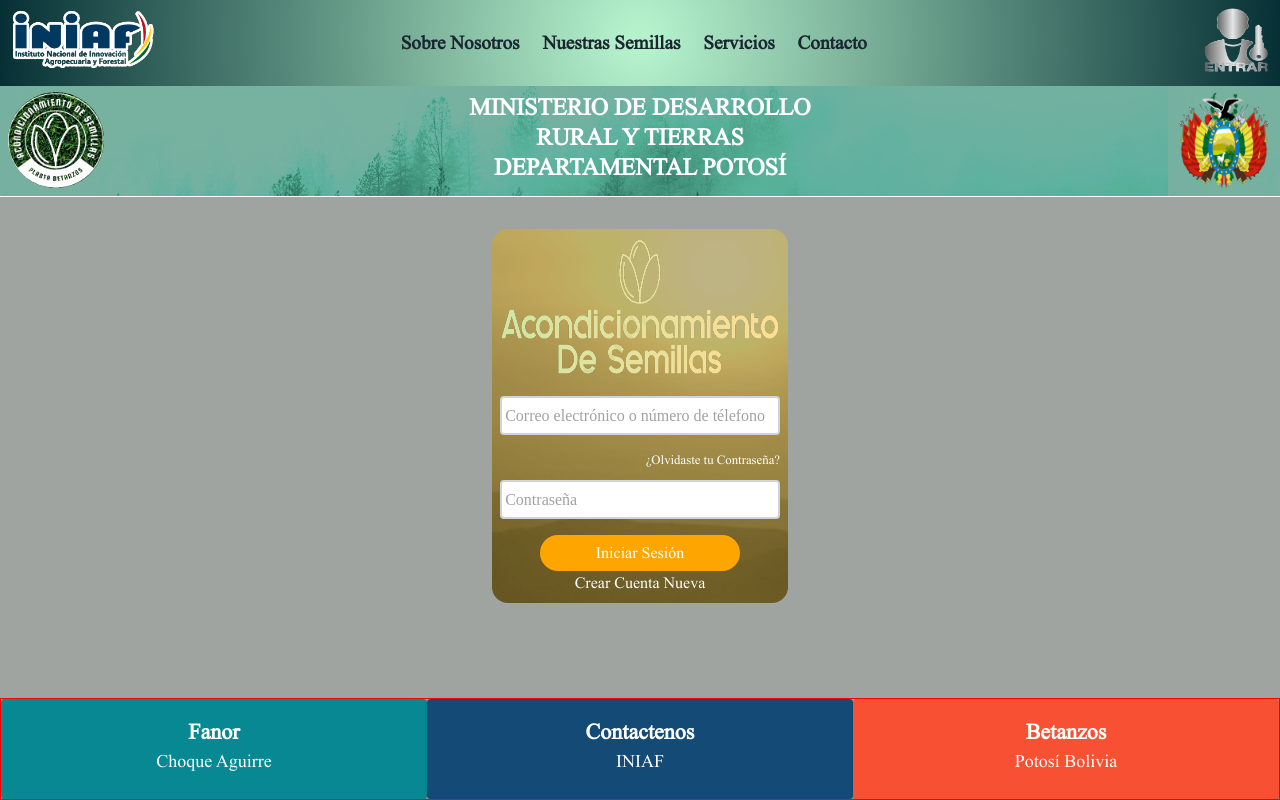
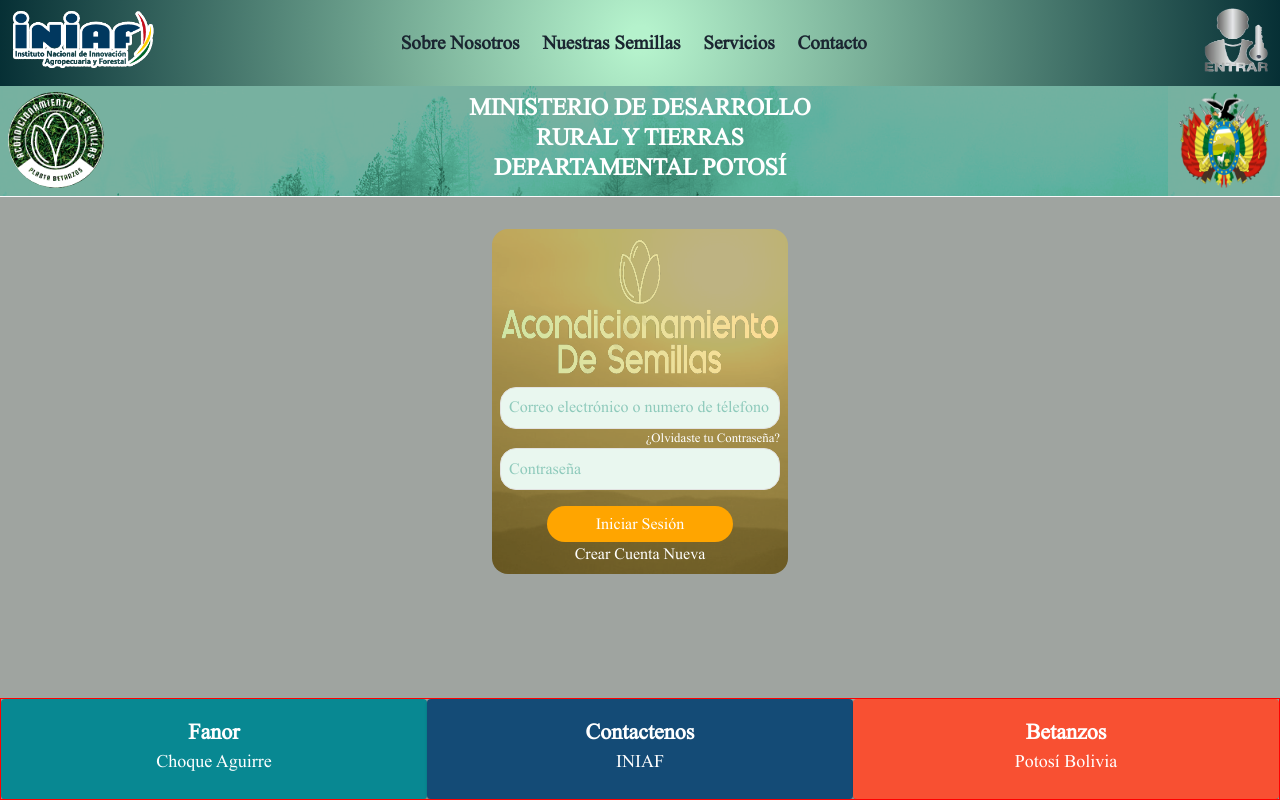
Before and after one commit to FANOR1945/Material-Ui1924, a React (Create React App) app: page /sign-in in a window 1280 px wide. Built offline with nearby package versions, Linux system fonts and the light colour scheme.

Commit message:
create drawer navigation of landign pages

```diff
--- a/src/components/Global/MyButton/my_button.styles.js
+++ b/src/components/Global/MyButton/my_button.styles.js
@@ -4,7 +4,10 @@ export const useStyles = makeStyles({
   root: {
     background: (props) => props.color,
 
-    boxShadow: (props) => props.color,
+    boxShadow: (props) => props.font,
     color: (props) => props.font,
+    "&:hover": {
+      background: (props) => props.hover,
+    },
   },
 });
--- a/src/components/Global/MyTextField/index.jsx
+++ b/src/components/Global/MyTextField/index.jsx
@@ -20,7 +20,6 @@ const MyTextField = ({ children, className, ...props }) => {
         {" "}
         {children}
       </TextField>
-      ;
     </>
   );
 };
--- a/src/components/LandingPages/MenuNavigation/index.jsx
+++ b/src/components/LandingPages/MenuNavigation/index.jsx
@@ -1,56 +1,72 @@
 import React from "react";
 
 import { List, ListItem, Typography, Button, Link } from "@material-ui/core";
-
+import MyButton from "../../Global/MyButton";
 import { useStyles } from "./menu_navigation";
 
 const MenuNavigation = () => {
   const classes = useStyles();
   return (
     <List className={classes.root}>
-      <ListItem>
-        <Link href="/">
-          <Button>
-            <Typography>INGRESA5R</Typography>
-          </Button>
-        </Link>
-      </ListItem>
-      <ListItem>
-        <Link href="/sign-in">
-          <Button>
-            <Typography>INGRESAR</Typography>
-          </Button>
-        </Link>
-      </ListItem>
-      <ListItem>
-        <Link href="/seeds-ours">
-          <Button>
-            <Typography>Nuestras Semillas</Typography>
-          </Button>
-        </Link>
-      </ListItem>
-      <ListItem>
-        <Link href="/about-us">
-          <Button>
-            <Typography>Sobre Nosotros</Typography>
-          </Button>
-        </Link>
-      </ListItem>
-
-      <ListItem>
-        <Link href="/services-ours">
-          <Button>
-            <Typography>Servicios</Typography>
-          </Button>
-        </Link>
-      </ListItem>
-      <ListItem>
-        <Link href="/contact-us">
-          <Button>
-            <Typography>Contactos</Typography>
-          </Button>
-        </Link>
-      </ListItem>
+      <Link href="/" underline="none">
+        <MyButton
+          color="#212F3C"
+          font="#EBF5FB"
+          hover="#2C3E50"
+          className={classes.button_nav}
+        >
+          <Typography className={classes.typography}>PRINCIPAL</Typography>
+        </MyButton>
+      </Link>
+      <Link href="/sign-in" underline="none">
+        <MyButton
+          href="/sign-in"
+          color="#212F3C"
+          font="#EBF5FB"
+          hover="#2C3E50"
+          className={classes.button_nav}
+        >
+          <Typography className={classes.typography}>INGRESAR</Typography>
+        </MyButton>{" "}
+      </Link>
+      <MyButton
+        href="/sees-ours"
+        color="#212F3C"
+        font="#EBF5FB"
+        hover="#2C3E50"
+        className={classes.button_nav}
+      >
+        <Typography className={classes.typography}>SOBRE NOSOTROS</Typography>
+      </MyButton>
+      <MyButton
+        href="/seeds-ours"
+        color="#212F3C"
+        font="#EBF5FB"
+        hover="#2C3E50"
+        className={classes.button_nav}
+      >
+        <Typography className={classes.typography}>
+          NUESTRAS SEMILLAS
+        </Typography>
+      </MyButton>
+      <MyButton
+        href="/services-ours"
+        color="#212F3C"
+        font="#EBF5FB"
+        hover="#2C3E50"
+        className={classes.button_nav}
+      >
+        <Typography className={classes.typography}>SERVICIOS</Typography>
+      </MyButton>
+      <MyButton
+        href="/contact-us"
+        color="#212F3C"
+        font="#EBF5FB"
+        hover="#2C3E50"
+        className={classes.button_nav}
+      >
+        <Typography className={classes.typography}>SERVICIOS</Typography>
+      </MyButton>
     </List>
   );
 };
--- a/src/components/LandingPages/MenuNavigation/menu_navigation.js
+++ b/src/components/LandingPages/MenuNavigation/menu_navigation.js
@@ -2,7 +2,6 @@ import { makeStyles } from "@material-ui/core/styles";
 
 export const useStyles = makeStyles((theme) => ({
   root: {
-    width: "100%",
     maxWidth: 360,
   },
   nested: {
@@ -10,7 +9,8 @@ export const useStyles = makeStyles((theme) => ({
   },
   button_nav: {
     width: "100%",
-    border: "1px solid red",
+
+    padding: theme.spacing(2),
   },
   tittle: {
     fontSize: "1.2rem",
--- a/src/pages/authentication/SignIn/index.jsx
+++ b/src/pages/authentication/SignIn/index.jsx
@@ -6,7 +6,7 @@ import { Content } from "../../../components/Global";
 import { useStyles } from "./signin.styles";
 import logoa from "../../../assets/fonts/images/logo_a.png";
 import PageLayout from "../../../layouts/PageLayout";
-import { BootstrapInput } from "../../../assets/Theme/components/TextField";
+import MyTextFieldInput from "../../../components/Global/MyTextField";
 import MyButton from "../../../components/Global/MyButton";
 
 const SignIn = () => {
@@ -30,21 +30,27 @@ const SignIn = () => {
             className={classes.align_image_text}
           />
           <Grid container className={classes.form}>
-            <BootstrapInput
-              placeholder="Correo electrónico o número de télefono"
-              name="username"
+            <MyTextFieldInput
               className={classes.input}
+              color="#E9F7EF"
+              font="#A6ACAF"
+              placeholder="Correo electrónico o numero de télefono"
+              name="email"
+              type="text"
             />
             <Link href="/home" underline="none">
               <Typography className={classes.link}>
                 ¿Olvidaste tu Contraseña?{" "}
               </Typography>
             </Link>
-            <BootstrapInput
+
+            <MyTextFieldInput
+              className={classes.input}
+              color="#E9F7EF"
+              font="#A6ACAF"
               placeholder="Contraseña"
-              name="username"
+              name="password"
               type="password"
-              className={classes.input}
             />
             <Content className={classes.button}>
               <MyButton href="/home" color="orange" className={classes.button}>
--- a/src/pages/authentication/SignIn/signin.styles.js
+++ b/src/pages/authentication/SignIn/signin.styles.js
@@ -27,16 +27,20 @@ export const useStyles = makeStyles((theme) => ({
   form: { flexDirection: "column", fontSize: 14 },
 
   input: {
-    width: "17.5rem",
-    marginTop: "0.6rem",
-    marginBottom: "1rem",
+    borderRadius: "1rem",
+    color: "#138D75",
+    paddingTop: theme.spacing(0.5),
+    paddingRight: theme.spacing(1),
+    paddingLeft: theme.spacing(1),
+    paddingBottom: theme.spacing(0.5),
   },
 
   button: {
     width: "100%",
     textTransform: "none",
-    paddingRight: theme.spacing(5),
-    paddingLeft: theme.spacing(5),
+    marginTop: theme.spacing(1),
+    paddingRight: theme.spacing(5.9),
+    paddingLeft: theme.spacing(5.9),
     borderRadius: "2rem",
     alignItems: "center",
     justifyContent: "center",
```
